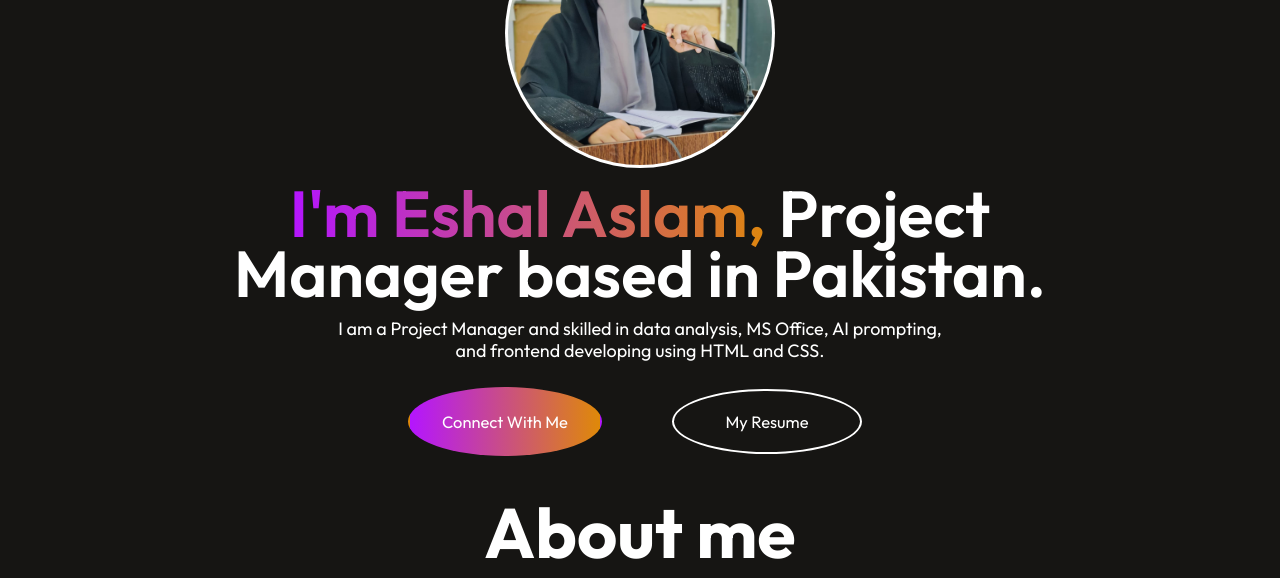
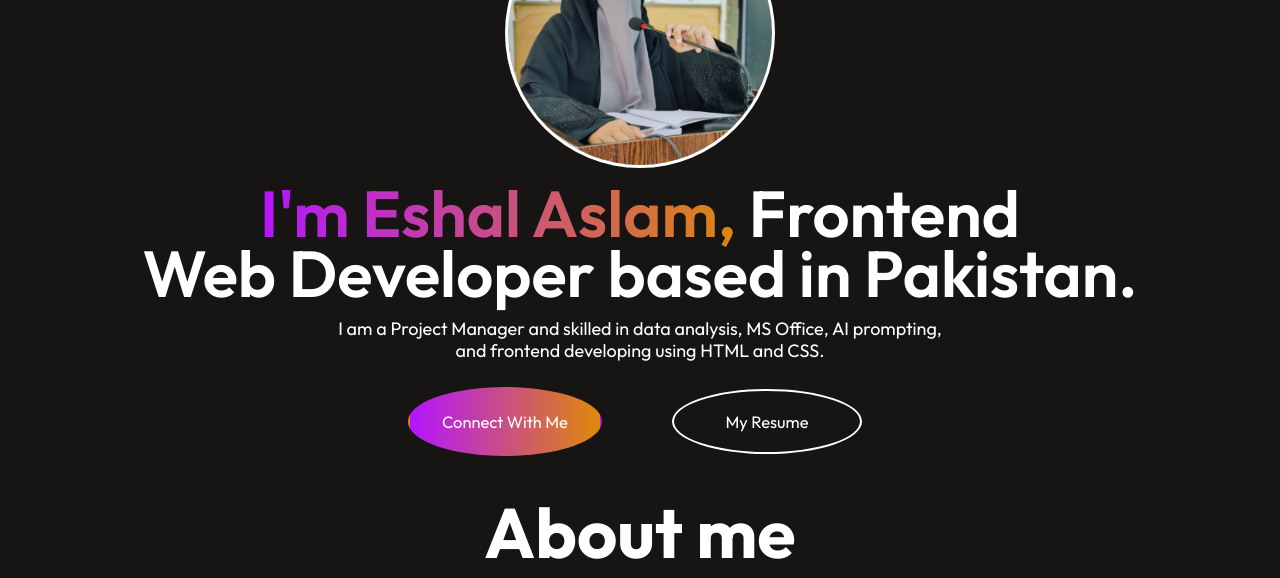
Before and after one commit to Eshal611/Eshal-Portfolio, a plain HTML site: page index.html in a window 1280 px wide. Shown: the part 222-800 px from the top of the page. Drawn offline with nearby package versions, Linux system fonts and the light colour scheme.

Commit message:
updated website

```diff
--- a/index.html
+++ b/index.html
@@ -65,9 +65,9 @@
             <span class="introlineclr">
             I'm Eshal Aslam,
             </span>
-            <span class="pro">Project</span><br>
+            <span class="pro">Frontend</span><br>
         </span>
-        <span id="Line2ani">Manager based in Pakistan.</span>
+        <span id="Line2ani">Web Developer based in Pakistan.</span>
     </h1>
 
     <p class="line1">I am a Project Manager and skilled in data analysis, MS Office, AI prompting, <br>and frontend developing using HTML and CSS.</p>
```
